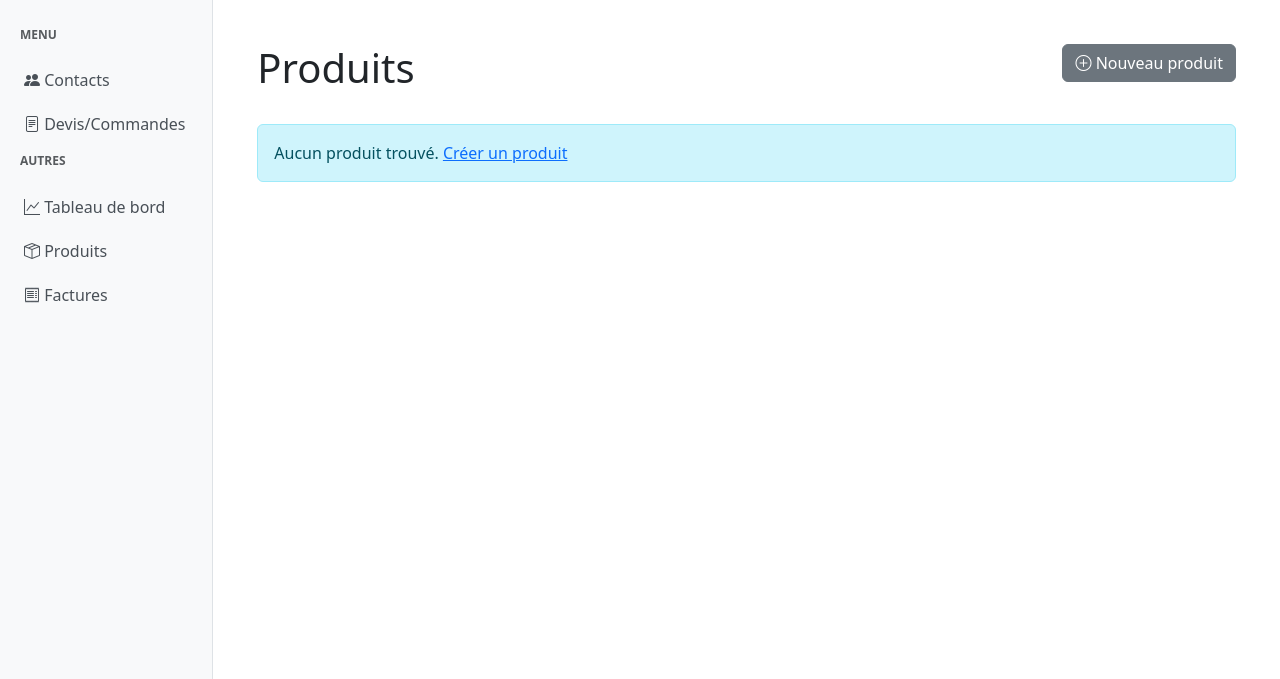
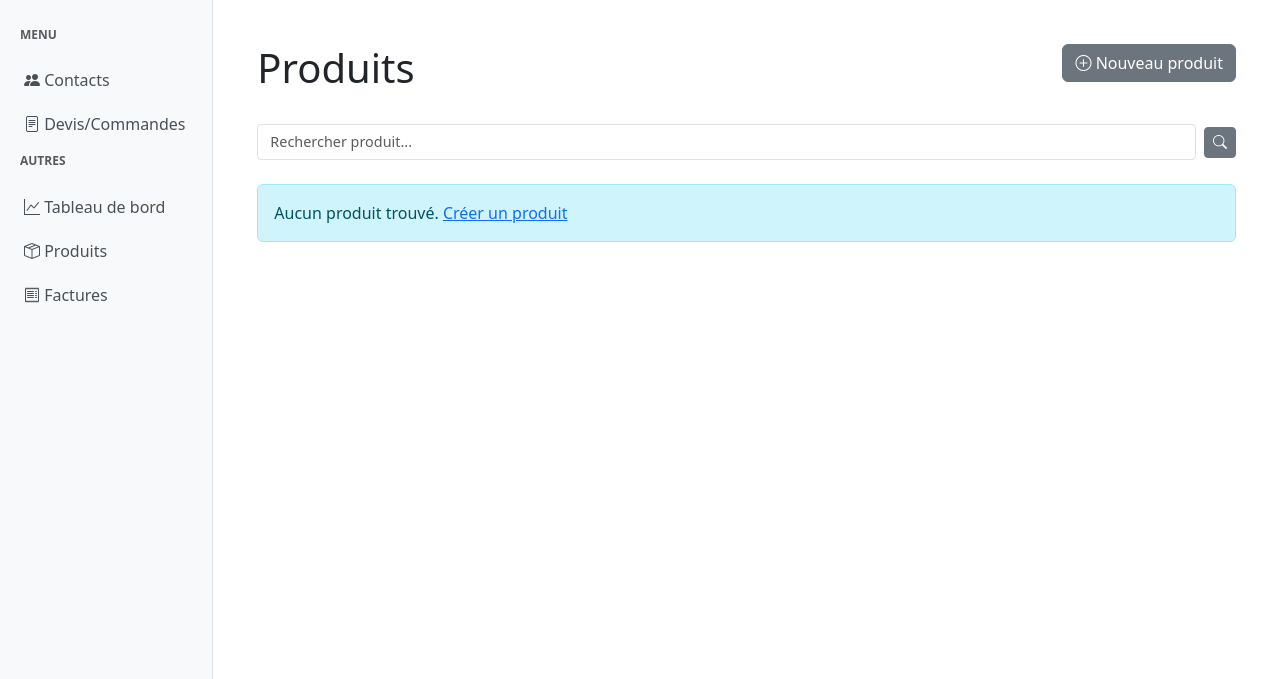
Before and after one commit to ben-dev5/gestionCommercial, a Django app: page /products/ in a window 1280 px wide. Shown: the top 679 px of the page. Run offline with Django 5.2, Linux system fonts and the light colour scheme; data that the repository does not hold is empty.

Commit message:
ajout barre recherche pour products

```diff
--- a/products/templates/products/product_list.html
+++ b/products/templates/products/product_list.html
@@ -12,6 +12,22 @@
             </a>
         </div>
     </div>
+
+    <div class="row mb-4">
+    <div class="col-md-12">
+        <form method="get" class="d-flex gap-2" style="align-items: center;">
+            <input type="text" name="search" class="form-control form-control-sm" placeholder="Rechercher produit..." value="{{ request.GET.search }}" style="padding: 0.4rem 0.75rem; font-size: 0.9rem;">
+            <button type="submit" class="btn btn-secondary btn-sm" title="Chercher">
+                <i class="bi bi-search"></i>
+            </button>
+            {% if request.GET.search %}
+                <a href="{% url 'products:product_list' %}" class="btn btn-outline-secondary btn-sm" title="Réinitialiser">
+                    <i class="bi bi-x-circle"></i>
+                </a>
+            {% endif %}
+        </form>
+    </div>
+</div>
 
     {% if products %}
     <div class="table-responsive">
--- a/products/views.py
+++ b/products/views.py
@@ -14,6 +14,16 @@ class ProductListView(TemplateView):
         context = super().get_context_data(**kwargs)
         service = ProductService()
         context['products'] = service.get_all_products()
+
+        products = service.get_all_products()
+
+        # méthode de recherche de produits par description
+        search_query = self.request.GET.get('search', '').strip()
+        if search_query:
+            context['products'] = [
+                product for product in products
+                if search_query.lower() in product.product_description.lower()
+            ]
         return context
 
 
```
